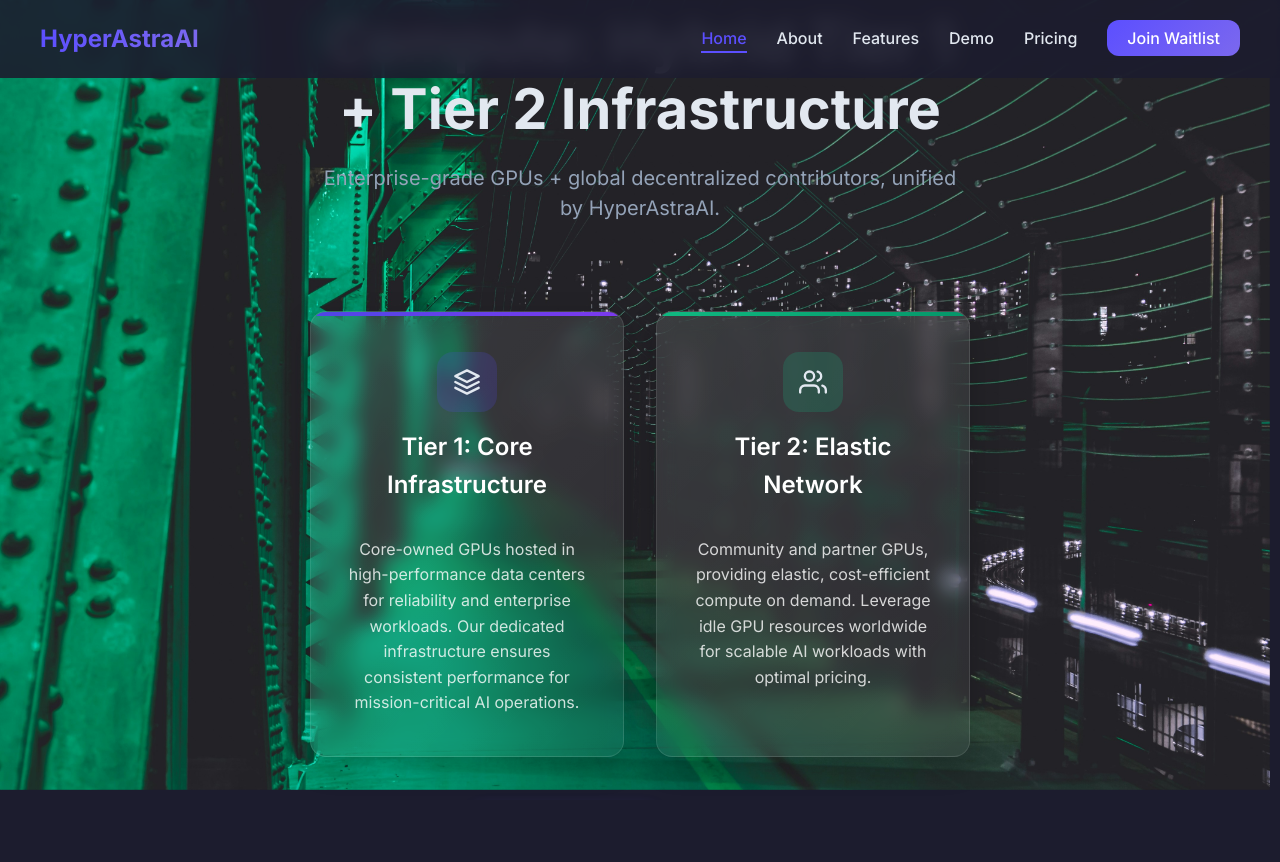
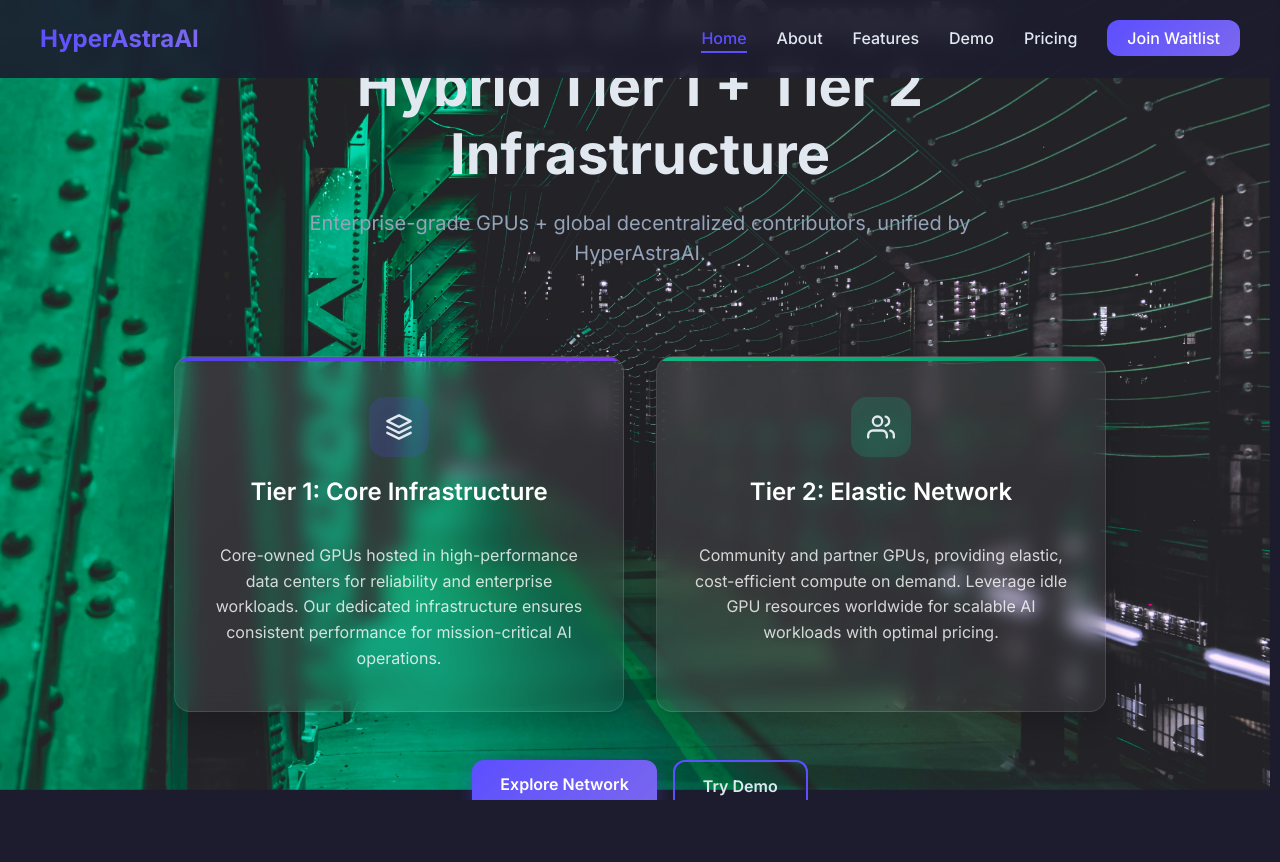
Before and after one commit to riek27/CoreCompute, a plain HTML site: page index.html in a window 1280 px wide. Shown: the top 862 px of the page. Drawn offline with Linux system fonts and the light colour scheme.

Commit message:
Update style.css

```diff
--- a/css/style.css
+++ b/css/style.css
@@ -246,8 +246,13 @@ body {
 }
 
 .hero__content {
-    max-width: min(700px, 90vw);
-    text-align: center;
+    text-align: center;
+    display: flex;
+    flex-direction: column;
+    align-items: center;
+    justify-content: center;
+    width: 100%;
+    max-width: min(1200px, 90vw);
     margin: 0 auto;
     padding: 20px;
 }
@@ -257,6 +262,10 @@ body {
     font-weight: 700;
     margin-bottom: 20px;
     line-height: 1.2;
+    text-align: center;
+    max-width: 900px;
+    margin-left: auto;
+    margin-right: auto;
 }
 
 .hero__subtitle {
@@ -264,6 +273,10 @@ body {
     color: var(--text-muted);
     margin-bottom: 40px;
     line-height: 1.5;
+    text-align: center;
+    max-width: 700px;
+    margin-left: auto;
+    margin-right: auto;
 }
 
 .hero__buttons {
@@ -271,6 +284,95 @@ body {
     gap: 20px;
     justify-content: center;
     flex-wrap: wrap;
+    width: 100%;
+    margin-top: 2rem;
+}
+
+/* Tier Cards - Enhanced and Centered */
+.tier-cards {
+    display: flex;
+    gap: 2rem;
+    margin: 3rem auto 0;
+    flex-wrap: wrap;
+    justify-content: center;
+    max-width: 1100px;
+    width: 100%;
+}
+
+.tier-card {
+    flex: 1;
+    min-width: 300px;
+    max-width: 450px;
+    background: linear-gradient(135deg, rgba(255,255,255,0.1) 0%, rgba(255,255,255,0.05) 100%);
+    border-radius: 16px;
+    padding: 2.5rem 2rem;
+    backdrop-filter: blur(10px);
+    border: 1px solid rgba(255,255,255,0.1);
+    box-shadow: 0 10px 30px rgba(0,0,0,0.2);
+    transition: var(--transition);
+    position: relative;
+    overflow: hidden;
+    display: flex;
+    flex-direction: column;
+    align-items: center;
+    text-align: center;
+}
+
+.tier-card:hover {
+    transform: translateY(-5px);
+    box-shadow: 0 15px 40px rgba(0,0,0,0.3);
+}
+
+.tier-card::before {
+    content: '';
+    position: absolute;
+    top: 0;
+    left: 0;
+    right: 0;
+    height: 4px;
+    background: linear-gradient(90deg, var(--secondary-color), var(--accent-color));
+}
+
+.tier-card:nth-child(2)::before {
+    background: linear-gradient(90deg, #10b981, #059669);
+}
+
+.tier-card__header {
+    display: flex;
+    flex-direction: column;
+    align-items: center;
+    margin-bottom: 1.5rem;
+    width: 100%;
+}
+
+.tier-card__icon {
+    width: 60px;
+    height: 60px;
+    border-radius: 16px;
+    display: flex;
+    align-items: center;
+    justify-content: center;
+    margin-bottom: 1rem;
+    background: rgba(79, 70, 229, 0.2);
+}
+
+.tier-card:nth-child(2) .tier-card__icon {
+    background: rgba(16, 185, 129, 0.2);
+}
+
+.tier-card__title {
+    font-size: 1.5rem;
+    font-weight: 600;
+    margin: 0 0 0.5rem;
+    color: white;
+}
+
+.tier-card__description {
+    color: rgba(255,255,255,0.8);
+    line-height: 1.6;
+    margin: 0;
+    text-align: center;
+    width: 100%;
 }
 
 /* Features Section - Enhanced Grid Responsiveness */
@@ -278,6 +380,7 @@ body {
     display: grid;
     grid-template-columns: repeat(auto-fit, minmax(min(300px, 100%), 1fr));
     gap: 30px;
+    justify-content: center;
 }
 
 .feature-card {
@@ -332,6 +435,7 @@ body {
     display: grid;
     grid-template-columns: repeat(auto-fit, minmax(min(150px, 100%), 1fr));
     gap: 30px;
+    justify-content: center;
 }
 
 .stat {
@@ -1276,6 +1380,28 @@ body {
     .features-grid {
         gap: 20px;
     }
+
+    /* Tier Cards Mobile Optimization */
+    .tier-cards {
+        flex-direction: column;
+        align-items: center;
+        gap: 1.5rem;
+    }
+
+    .tier-card {
+        width: 100%;
+        max-width: 100%;
+        padding: 2rem 1.5rem;
+    }
+
+    .tier-card__icon {
+        width: 50px;
+        height: 50px;
+    }
+
+    .tier-card__title {
+        font-size: 1.3rem;
+    }
 }
 
 @media (max-width: 576px) {
@@ -1326,6 +1452,19 @@ body {
 
     .footer__content {
         gap: 30px;
+    }
+
+    /* Tier Cards Small Screen Optimization */
+    .tier-card {
+        padding: 1.5rem 1rem;
+    }
+
+    .tier-card__title {
+        font-size: 1.2rem;
+    }
+
+    .tier-card__description {
+        font-size: 0.9rem;
     }
 }
 
@@ -1399,7 +1538,8 @@ body {
     .pricing-card:hover,
     .analytics-card:hover,
     .workflow-step:hover,
-    .feature-card-large:hover {
+    .feature-card-large:hover,
+    .tier-card:hover {
         transform: none;
     }
 
```
